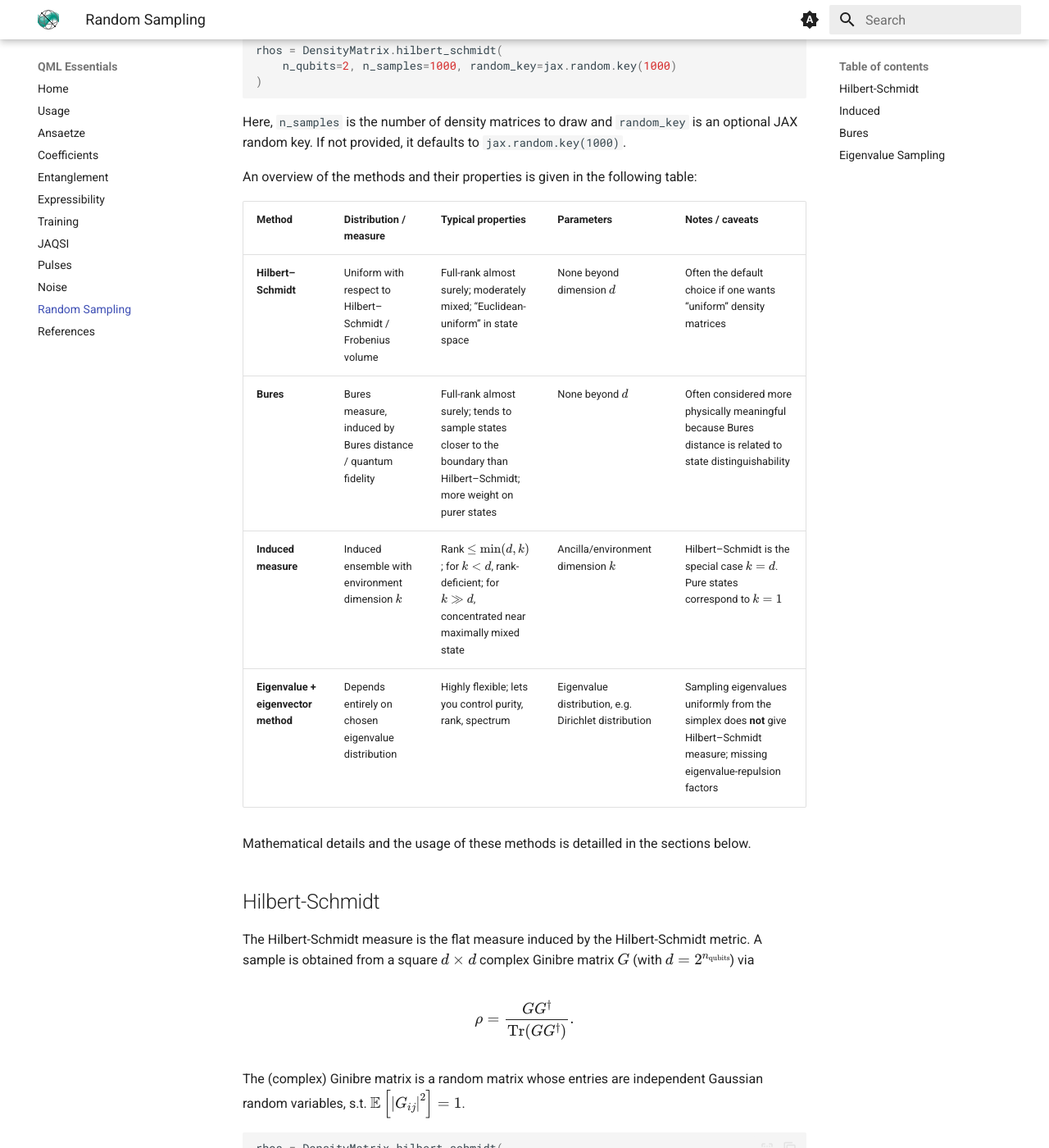
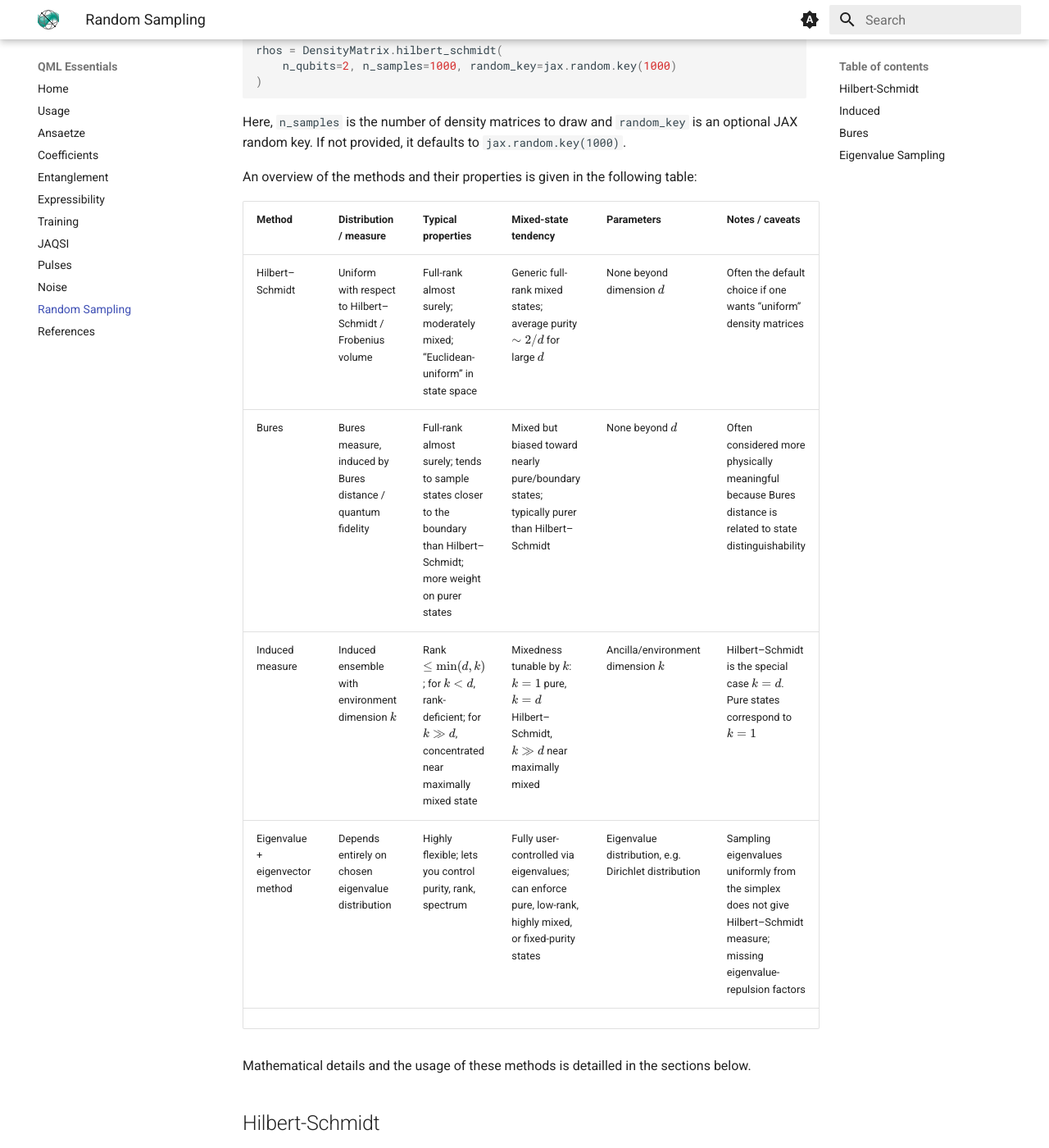
Before and after one commit to cirKITers/qml-essentials, an MkDocs documentation site: the page built from docs/random_sampling.md, in a window 1280 px wide and 1400 px high, scrolled down 355 px. Shown: the whole window at 82% size. Built offline with MkDocs 1.6.1 and Material for MkDocs 9.7.7, drawn with Linux system fonts in a browser that asks for light colours.

Commit message:
added notes on mixed state tendency
Signed-off-by: Melvin Strobl <lc3267@kit.edu>

```diff
--- a/docs/random_sampling.md
+++ b/docs/random_sampling.md
@@ -21,12 +21,13 @@ Here, `n_samples` is the number of density matrices to draw and `random_key` is
 
 An overview of the methods and their properties is given in the following table:
 
-| Method | Distribution / measure | Typical properties | Parameters | Notes / caveats |
-|---|---|---|---|---|
-| **Hilbert–Schmidt** | Uniform with respect to Hilbert–Schmidt / Frobenius volume | Full-rank almost surely; moderately mixed; “Euclidean-uniform” in state space | None beyond dimension \(d\) | Often the default choice if one wants “uniform” density matrices |
-| **Bures** | Bures measure, induced by Bures distance / quantum fidelity | Full-rank almost surely; tends to sample states closer to the boundary than Hilbert–Schmidt; more weight on purer states | None beyond \(d\) | Often considered more physically meaningful because Bures distance is related to state distinguishability |
-| **Induced measure** | Induced ensemble with environment dimension \(k\) | Rank \(\leq \min(d,k)\); for \(k<d\), rank-deficient; for \(k\gg d\), concentrated near maximally mixed state | Ancilla/environment dimension \(k\) | Hilbert–Schmidt is the special case \(k=d\). Pure states correspond to \(k=1\) |
-| **Eigenvalue + eigenvector method** | Depends entirely on chosen eigenvalue distribution | Highly flexible; lets you control purity, rank, spectrum | Eigenvalue distribution, e.g. Dirichlet distribution | Sampling eigenvalues uniformly from the simplex does **not** give Hilbert–Schmidt measure; missing eigenvalue-repulsion factors |
+| Method | Distribution / measure | Typical properties | Mixed-state tendency | Parameters | Notes / caveats |
+|---|---|---|---|---|---|
+| Hilbert–Schmidt | Uniform with respect to Hilbert–Schmidt / Frobenius volume | Full-rank almost surely; moderately mixed; “Euclidean-uniform” in state space | Generic full-rank mixed states; average purity \(\sim 2/d\) for large \(d\) | None beyond dimension \(d\) | Often the default choice if one wants “uniform” density matrices |
+| Bures | Bures measure, induced by Bures distance / quantum fidelity | Full-rank almost surely; tends to sample states closer to the boundary than Hilbert–Schmidt; more weight on purer states | Mixed but biased toward nearly pure/boundary states; typically purer than Hilbert–Schmidt | None beyond \(d\) | Often considered more physically meaningful because Bures distance is related to state distinguishability |
+| Induced measure | Induced ensemble with environment dimension \(k\) | Rank \(\leq \min(d,k)\); for \(k<d\), rank-deficient; for \(k\gg d\), concentrated near maximally mixed state | Mixedness tunable by \(k\): \(k=1\) pure, \(k=d\) Hilbert–Schmidt, \(k\gg d\) near maximally mixed | Ancilla/environment dimension \(k\) | Hilbert–Schmidt is the special case \(k=d\). Pure states correspond to \(k=1\) |
+| Eigenvalue + eigenvector method | Depends entirely on chosen eigenvalue distribution | Highly flexible; lets you control purity, rank, spectrum | Fully user-controlled via eigenvalues; can enforce pure, low-rank, highly mixed, or fixed-purity states | Eigenvalue distribution, e.g. Dirichlet distribution | Sampling eigenvalues uniformly from the simplex does not give Hilbert–Schmidt measure; missing eigenvalue-repulsion factors |
+|
 
 Mathematical details and the usage of these methods is detailled in the sections below.
 
```
